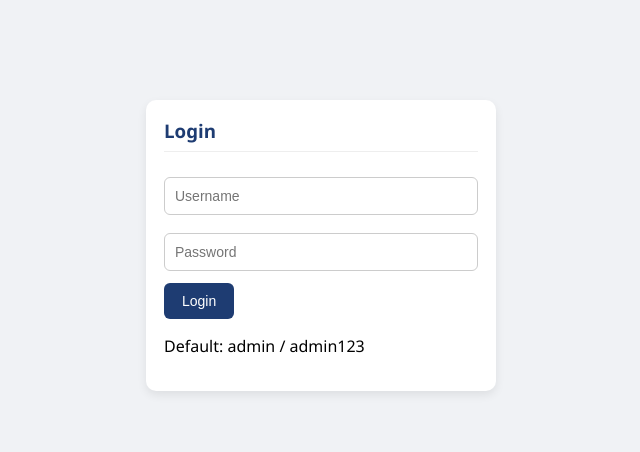
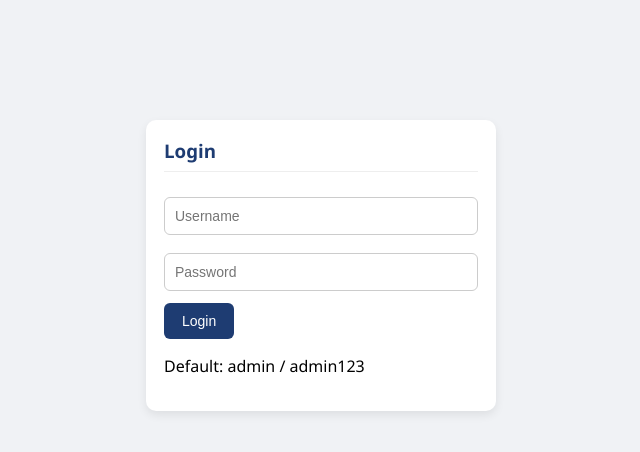
Before and after one commit to Trupti4004/prince-icecream-software, a Flask app: page /login in a window 1280 px wide. Shown: the top 452 px of the page, without its empty margins (319-959 px from the left). Run offline with Flask 3, Linux system fonts and the light colour scheme; data that the repository does not hold is empty; some libraries are stand-ins or nearby versions.

Commit message:
login.html

```diff
--- a/templates/login.html
+++ b/templates/login.html
@@ -1,11 +1,11 @@
 <!DOCTYPE html>
 <html>
 <head>
+    <title>Login</title>
     <link rel="stylesheet" href="/static/style.css">
-<title>Login</title>
 </head>
 <body>
-<div class="card" style="max-width:350px;margin:100px auto;">
+<div class="card" style="max-width:350px;margin:120px auto;">
     <h3>Login</h3>
     <form method="post">
         <input name="username" placeholder="Username" required>
```
Lines whose indentation alone changed are shown as unchanged.
